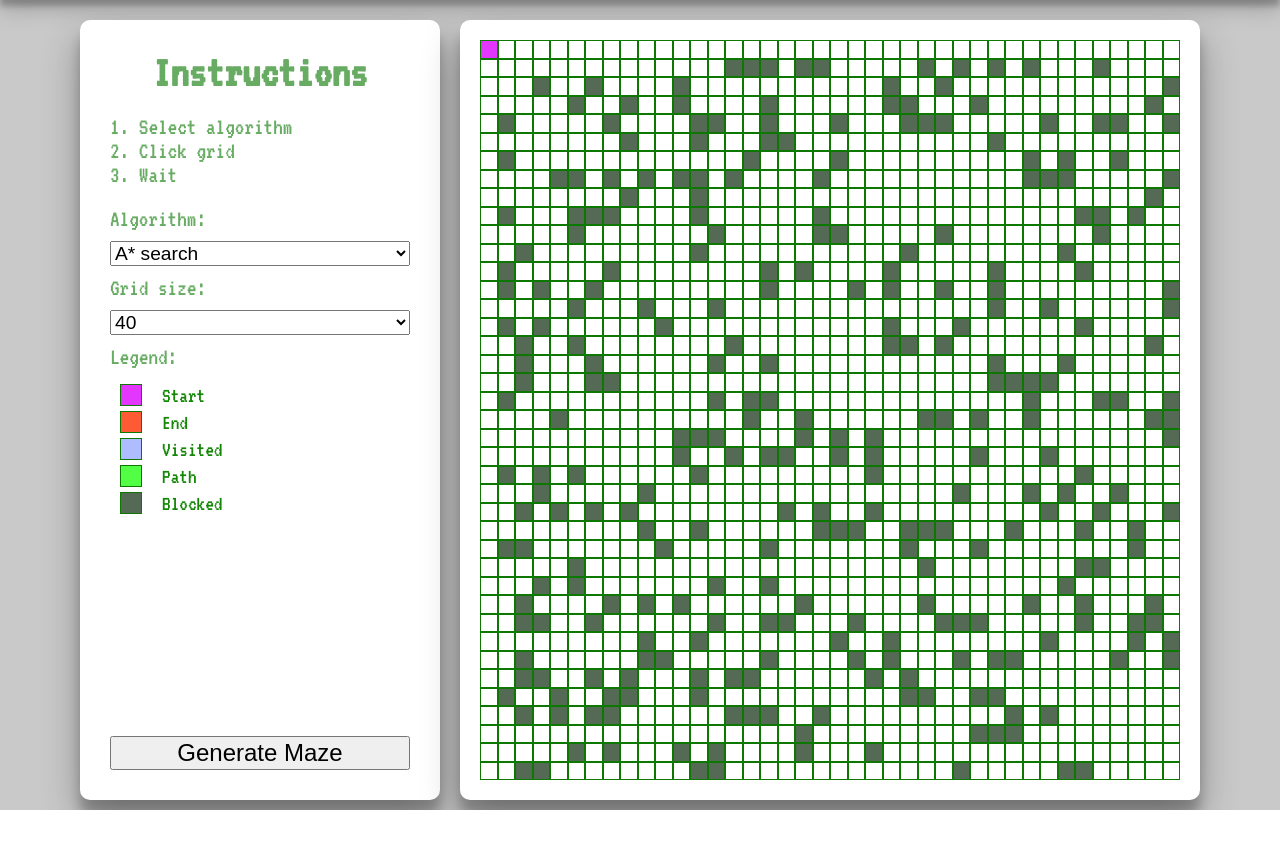
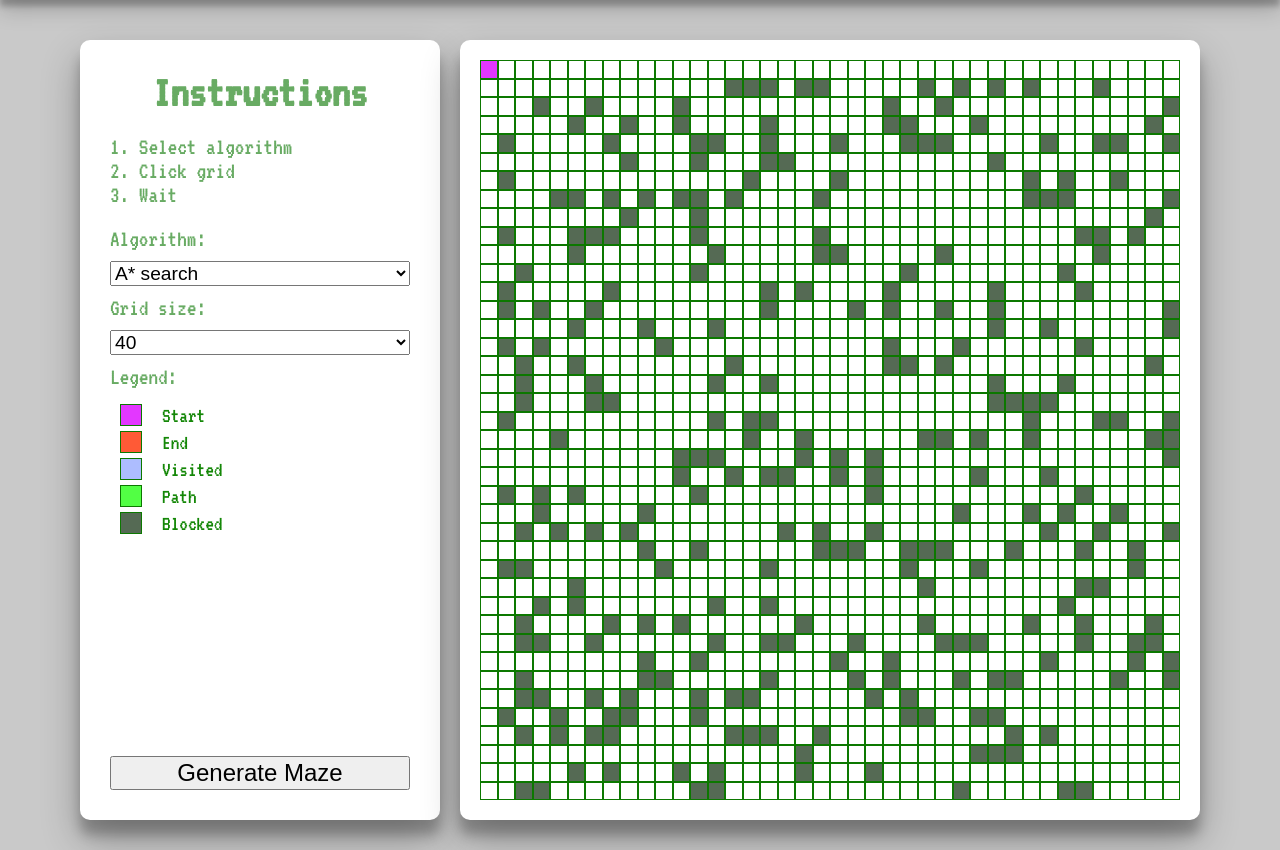
Before and after one commit to justinsuen/visualgos, a PHP site: page / in a window 1280 px wide. Shown: the part 97-947 px from the top of the page. Before the commit the page ends 907 px from the top, so only its background shows below. Run offline with PHP 8.4, Linux system fonts and the light colour scheme; style sheets or scripts are compiled from the project's sources; some libraries are stand-ins or nearby versions.

Commit message:
Update padding

```diff
--- a/styles/index.css
+++ b/styles/index.css
@@ -64,7 +64,7 @@
   flex-direction: row;
   justify-content: center;
   margin-top: 10px;
-  padding: 10px;
+  padding: 30px;
   height: auto;
 	width: 100%;
 	overflow: scroll;
```
